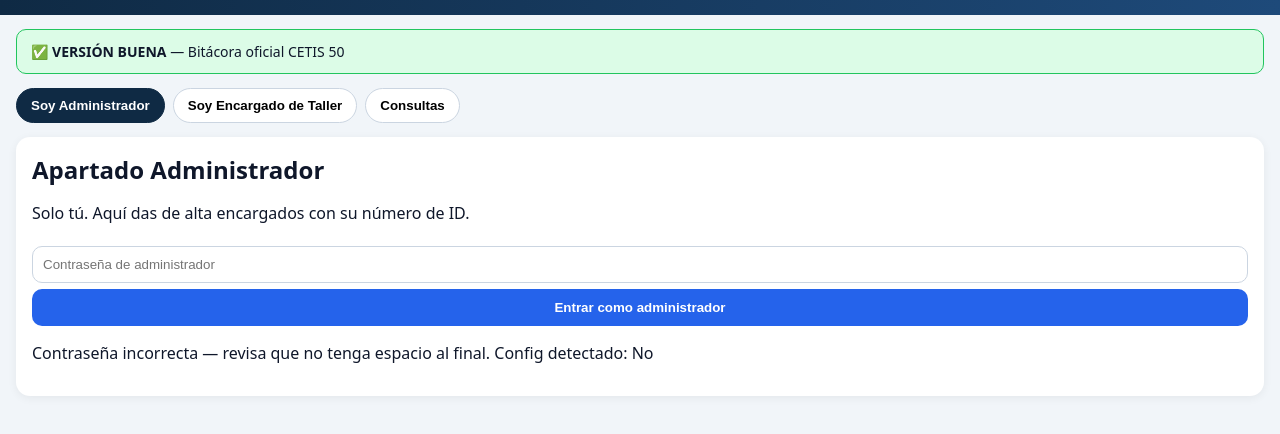
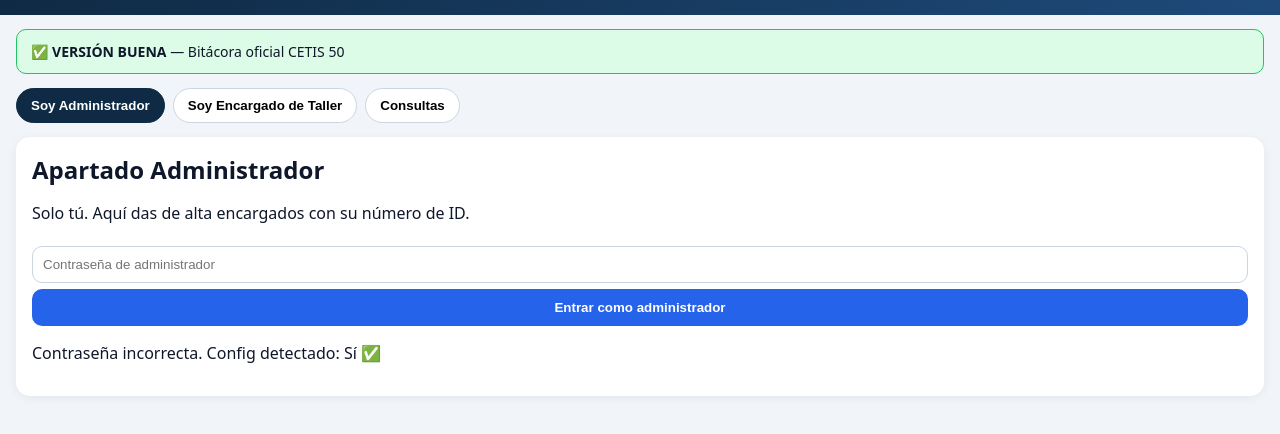
Before and after one commit to PasquiFlo/bitacora-cetis, a plain HTML site: page index.html in a window 1280 px wide. Both pictures are taken after a click on the button "Entrar como administrador". Shown: the part 96-530 px from the top of the page. Drawn offline with Linux system fonts and the light colour scheme.

Commit message:
Add files via upload

```diff
--- a/index.html
+++ b/index.html
@@ -49,16 +49,41 @@ table{width:100%;border-collapse:collapse;font-size:13px}th,td{border-bottom:1px
 
 <script>
 let filtro='Todos', datos=[];
+let CONFIG_LOADED = null;
+let CONFIG_FETCH_TIED = false;
+async function loadConfig(){
+  if(CONFIG_FETCH_TIED) return CONFIG_LOADED;
+  CONFIG_FETCH_TIED = true;
+  // 1) Si config.js ya cargó como script, úsalo
+  let objs=[window.CONFIG, window.config, window.APP_CONFIG, window.SETTINGS, window.settings];
+  for(let o of objs){ if(o && (o.ADMIN_PASS||o.ADMIN_PASSWORD||o.TURSO_URL)){ CONFIG_LOADED=o; return o; } }
+  // 2) Si no cargó, intenta leer el archivo config.js directamente (sin importar cómo se llamó la variable adentro)
+  for(let fname of ['config.js','Config.js','CONFIG.js']){
+    try{
+      let r = await fetch(fname+'?v='+Date.now(), {cache:'no-store'});
+      if(!r.ok) continue;
+      let txt = await r.text();
+      let mPass = txt.match(/ADMIN_PASS\s*[:=]\s*["']([^"']+)["']/i) || txt.match(/ADMIN_PASSWORD\s*[:=]\s*["']([^"']+)["']/i) || txt.match(/ADMINPASS\s*[:=]\s*["']([^"']+)["']/i);
+      let mUrl = txt.match(/TURSO_URL\s*[:=]\s*["']([^"']+)["']/i) || txt.match(/TURSO\s*[:=]\s*["']([^"']+)["']/i);
+      if(mPass || mUrl){
+        CONFIG_LOADED = {ADMIN_PASS: mPass?mPass[1]:'', TURSO_URL: mUrl?mUrl[1]:''};
+        return CONFIG_LOADED;
+      }
+    }catch(e){}
+  }
+  CONFIG_LOADED = null;
+  return null;
+}
 function getAdminPass(){
-  // Busca la contraseña en TODOS los nombres posibles que pudo usar tu config de anoche, sin que tengas que editarlo
-  var cands = [];
-  var objs = [window.CONFIG, window.config, window.APP_CONFIG, window.CONFIGS, window.SETTINGS, window.settings, window.AppConfig];
-  for (var i=0;i<objs.length;i++){ var o=objs[i]; if(o){ cands.push(o.ADMIN_PASS, o.ADMIN_PASSWORD, o.adminPass, o.admin_pass, o.PASSWORD, o.password, o.PASS, o.pass); } }
-  cands.push(window.ADMIN_PASS, window.ADMIN_PASSWORD, window.ADMINPASS, window.PASS);
-  for (var j=0;j<cands.length;j++){ if(cands[j] && String(cands[j]).trim()) return String(cands[j]).trim(); }
+  if(CONFIG_LOADED && CONFIG_LOADED.ADMIN_PASS) return String(CONFIG_LOADED.ADMIN_PASS).trim();
+  var objs=[window.CONFIG, window.config, window.APP_CONFIG, window.SETTINGS, window.settings];
+  for(var i=0;i<objs.length;i++){ var o=objs[i]; if(o){ var v=o.ADMIN_PASS||o.ADMIN_PASSWORD||o.adminPass||o.PASSWORD||o.password||o.PASS||o.pass; if(v) return String(v).trim(); } }
+  var g = window.ADMIN_PASS||window.ADMIN_PASSWORD||window.ADMINPASS||window.PASS;
+  if(g) return String(g).trim();
   return 'cetis50';
 }
 function getTursoUrl(){
+  if(CONFIG_LOADED && CONFIG_LOADED.TURSO_URL) return CONFIG_LOADED.TURSO_URL;
   var objs=[window.CONFIG, window.config, window.APP_CONFIG, window.SETTINGS, window.settings];
   for(var i=0;i<objs.length;i++){ var o=objs[i]; if(o){ var u=o.TURSO_URL||o.TURSO||o.tursoUrl||o.url||o.URL; if(u) return u; } }
   return window.TURSO_URL||'';
@@ -70,14 +95,15 @@ function showPage(p){
   var pc=document.getElementById('page-consultas'); if(pc) pc.classList.toggle('hidden', p!=='consultas');
   window.scrollTo(0,0);
 }
-function login(){ let v=document.getElementById('pass').value.trim(); let ok=getAdminPass(); if(v===ok){document.getElementById('loginMsg').textContent='Entraste como administrador ✅';document.getElementById('alta').classList.remove('hidden');} else document.getElementById('loginMsg').textContent='Contraseña incorrecta — revisa que no tenga espacio al final. Config detectado: '+(getTursoUrl()?'Sí ✅':'No'); }
-function login2(){ let v=document.getElementById('pass2').value.trim(); let ok=getAdminPass(); if(v===ok){document.getElementById('loginMsg2').textContent='Entraste como administrador ✅';} else document.getElementById('loginMsg2').textContent='Contraseña incorrecta — revisa que no tenga espacio al final. Config detectado: '+(getTursoUrl()?'Sí ✅':'No'); }
+async function login(){ await loadConfig(); let v=document.getElementById('pass').value.trim(); let ok=getAdminPass(); if(v===ok){document.getElementById('loginMsg').textContent='Entraste como administrador ✅';document.getElementById('alta').classList.remove('hidden');} else document.getElementById('loginMsg').textContent='Contraseña incorrecta. Config detectado: '+(getTursoUrl()?'Sí ✅':'No — tu config.js NO está en GitHub, súbelo de nuevo (es el archivo que tienes guardado de anoche). Sin ese archivo no puedo saber tu contraseña, por eso no te deja entrar.'); }
+async function login2(){ await loadConfig(); let v=document.getElementById('pass2').value.trim(); let ok=getAdminPass(); if(v===ok){document.getElementById('loginMsg2').textContent='Entraste como administrador ✅';} else document.getElementById('loginMsg2').textContent='Contraseña incorrecta. Config detectado: '+(getTursoUrl()?'Sí ✅':'No — tu config.js NO está en GitHub, súbelo de nuevo (es el archivo que tienes guardado de anoche). Sin ese archivo no puedo saber tu contraseña, por eso no te deja entrar.'); }
 function guardarEncargado(){ alert('Encargado guardado (prueba): '+document.getElementById('eNombre').value+' - ID '+document.getElementById('eId').value); }
 function guardarBitacora(){ alert('Bitácora guardada (prueba). Conecta tu Turso para guardar en la nube.'); }
 function filtrar(f){ filtro=f; render(); }
 function render(){ let list=datos.filter(d=>filtro==='Todos'||d.taller===filtro); let h=list.length?'<table><tr><th>Fecha</th><th>Taller</th><th>Grupo</th><th>Actividad</th></tr>'+list.map(d=>`<tr><td>${d.fecha||''}</td><td>${d.taller||''}</td><td>${d.grupo||''}</td><td>${d.actividad||''}</td></tr>`).join('')+'</table>':'Sin entradas todavía.'; ['lista','lista2','lista3'].forEach(function(id){var el=document.getElementById(id); if(el) el.innerHTML=h;}); }
 async function cargar(){
   try{
+    await loadConfig();
     let url=getTursoUrl(); let token='';
     if(!url){ document.getElementById('conexion').textContent='Falta CONFIG - usa tu config.js de anoche, no lo edites.'; render(); return; }
     document.getElementById('conexion').textContent='Conectado a Turso ✅ (usando tu config de anoche)';
```
